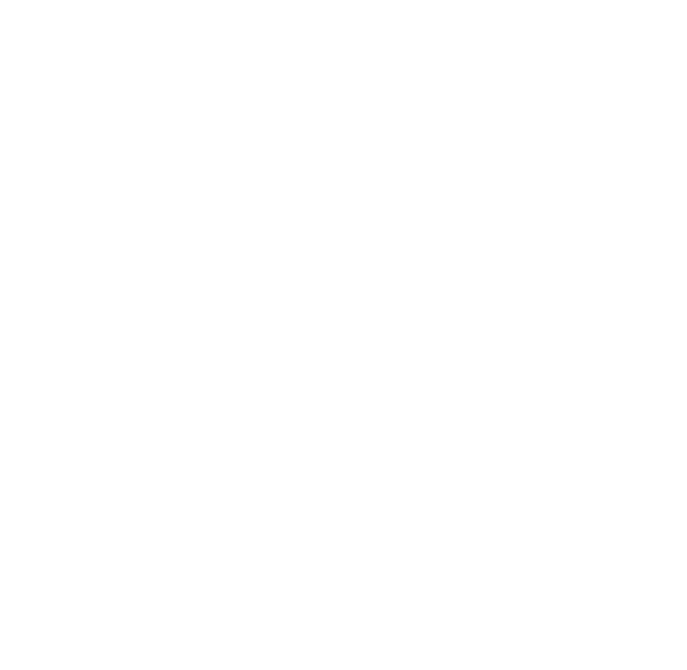
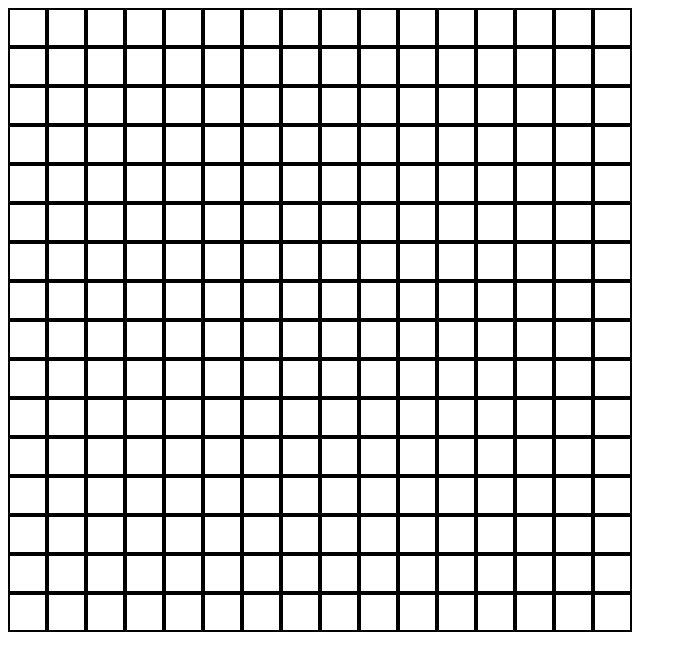
Before and after one commit to OmerAkgull/etch-a-sketch, a plain HTML site: page index.html in a window 1280 px wide. Shown: the whole page, without its empty margins (0-687 px from the left). Drawn offline with Linux system fonts and the light colour scheme.

Commit message:
Create the grid

```diff
--- a/script.js
+++ b/script.js
@@ -0,0 +1,6 @@
+const container = document.querySelector(".container");
+for (let i=0;i<256;i++) {
+    const div = document.createElement("div");
+    div.classList.add("grid");
+    container.appendChild(div);
+}
--- a/style.css
+++ b/style.css
@@ -0,0 +1,14 @@
+.container {
+    display: flex;
+    flex-wrap: wrap;
+    justify-content: center;
+    align-items: center;
+    width: 624px;
+    height: 624px;
+}
+
+.grid {
+    width: 35px;
+    height: 35px;
+    border: 2px solid black;
+}
```
Also changed, not shown: index.html (+2 -1 lines).
